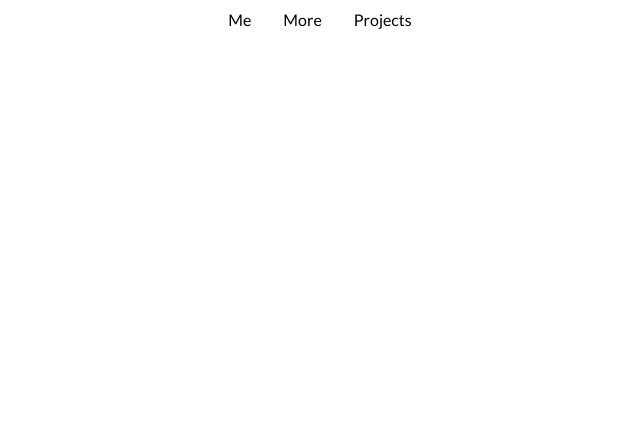
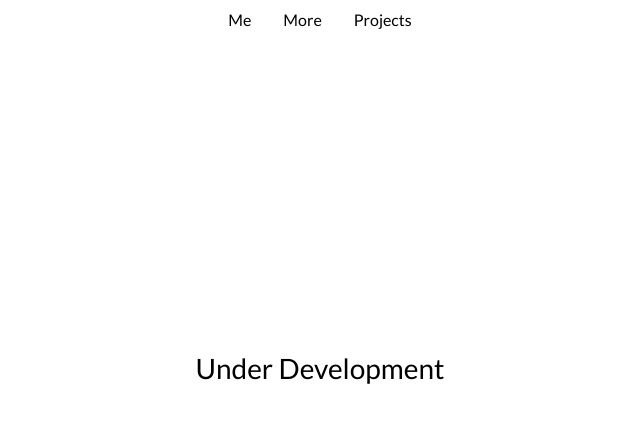
Before and after one commit to gaurav712/gaurav712.github.io, a Next.js app: page /more in a window 1280 px wide. Shown: the top 422 px of the page, without its empty margins (320-960 px from the left). Built offline with nearby package versions, Linux system fonts and the light colour scheme.

Commit message:
"Under Development" text for more and project pages

```diff
--- a/pages/more/index.tsx
+++ b/pages/more/index.tsx
@@ -8,6 +8,9 @@ const More = () => {
   return (
     <div className={styles.container}>
       <NavBar selectedItem={selectedItem.current} />
+      <div className={styles.main}>
+        <div className={styles.pendingText}>Under Development</div>
+      </div>
     </div>
   );
 };
--- a/pages/more/styles.module.css
+++ b/pages/more/styles.module.css
@@ -0,0 +1,10 @@
+.main {
+  min-height: 80vh;
+  display: flex;
+  align-items: center;
+  justify-content: center;
+}
+
+.pendingText {
+  font-size: 1.75rem;
+}
--- a/pages/projects/index.tsx
+++ b/pages/projects/index.tsx
@@ -8,6 +8,9 @@ const Projects = () => {
   return (
     <div className={styles.container}>
       <NavBar selectedItem={selectedItem.current} />
+      <div className={styles.main}>
+        <div className={styles.pendingText}>Under Development</div>
+      </div>
     </div>
   );
 };
--- a/pages/projects/styles.module.css
+++ b/pages/projects/styles.module.css
@@ -0,0 +1,10 @@
+.main {
+  min-height: 80vh;
+  display: flex;
+  align-items: center;
+  justify-content: center;
+}
+
+.pendingText {
+  font-size: 1.75rem;
+}
```
